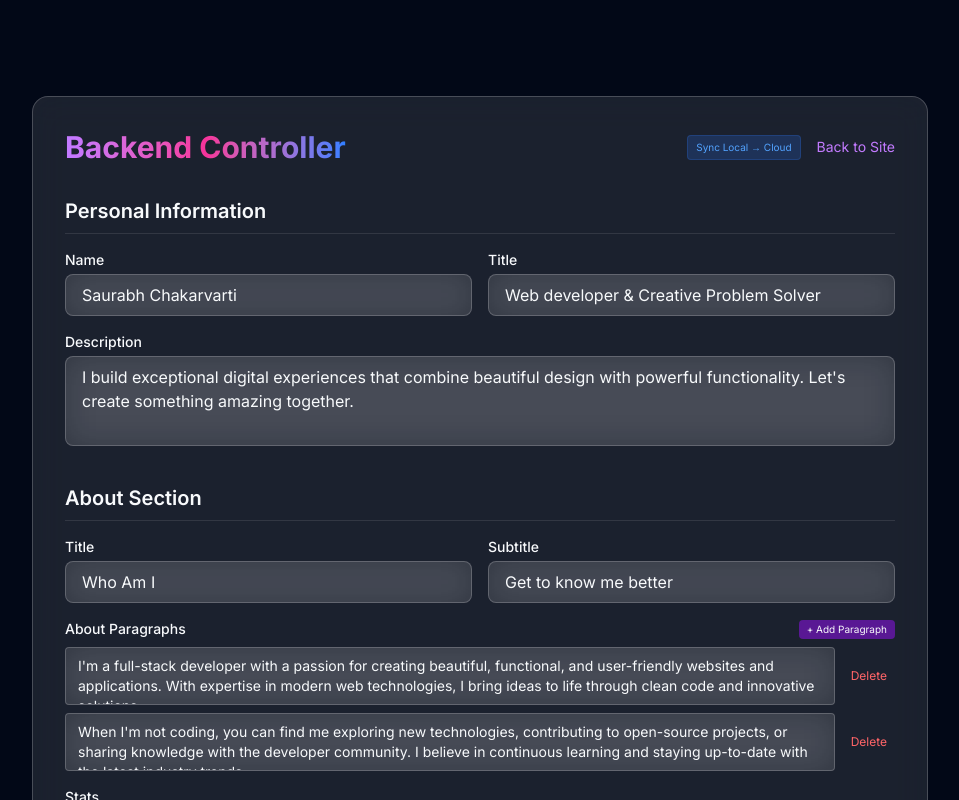
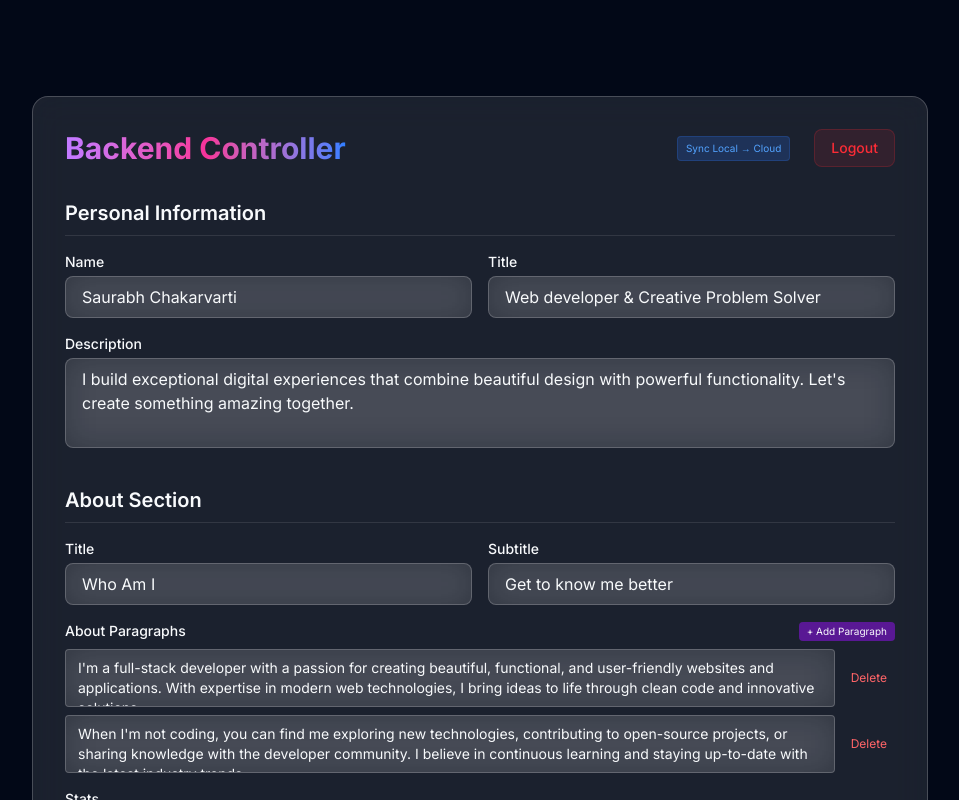
Before and after one commit to saurabh2109-6/portfolio, a Next.js app: page /admin in a window 1280 px wide. Shown: the top 800 px of the page, without its empty margins (160-1119 px from the left). Built offline with nearby package versions, Linux system fonts and the light colour scheme; no server answers; the database is empty.

Commit message:
Replace Back to Site with Logout in Admin panel

```diff
--- a/app/admin/page.tsx
+++ b/app/admin/page.tsx
@@ -112,6 +112,12 @@ export default function AdminPage() {
     setDeletingId(null);
   };
 
+  const handleLogout = async () => {
+    await supabase.auth.signOut();
+    router.push("/");
+    router.refresh();
+  };
+
   const handlePersonalChange = (e: React.ChangeEvent<HTMLInputElement | HTMLTextAreaElement>) => {
     if (!data) return;
     setData({
@@ -155,7 +161,13 @@ export default function AdminPage() {
             >
               {syncing ? "Syncing..." : "Sync Local → Cloud"}
             </button>
-            <Link href="/" className="text-sm text-purple-400 hover:underline">Back to Site</Link>
+            <button
+              type="button"
+              onClick={handleLogout}
+              className="text-sm px-4 py-2 bg-red-500/10 text-red-500 hover:bg-red-500/20 rounded-lg transition-colors font-medium border border-red-500/20 ml-2"
+            >
+              Logout
+            </button>
           </div>
         </div>
 
```
